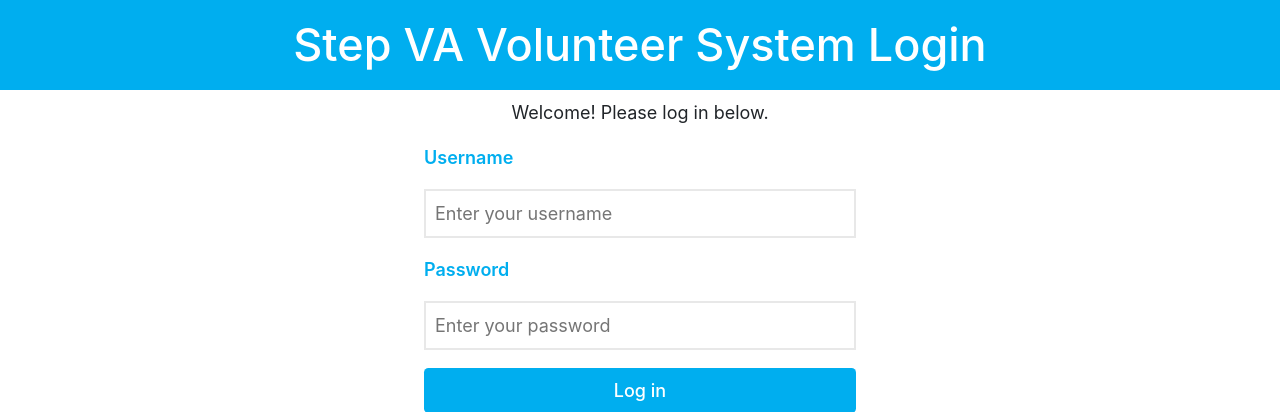
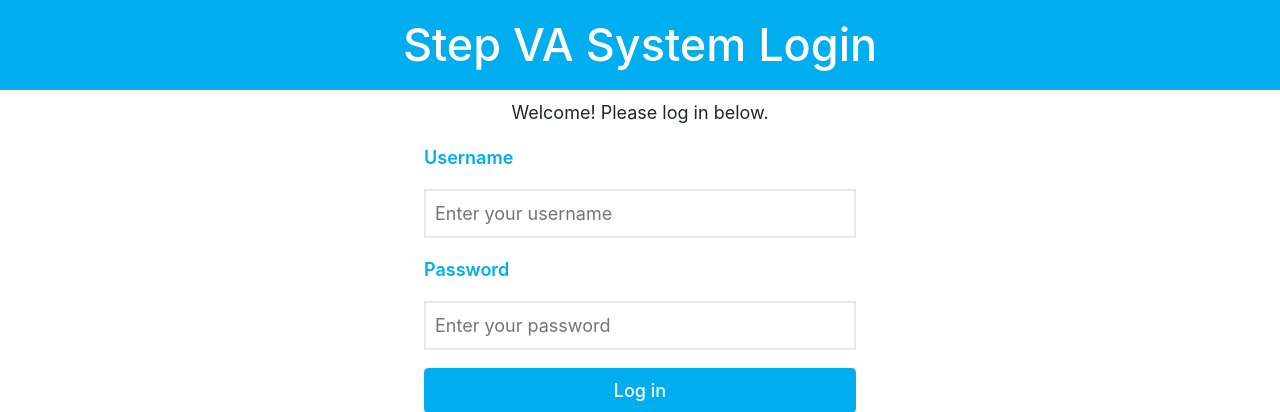
Before and after one commit to ebrenna2/StepVA2025, a PHP site: page /stepvarepo/login.php in a window 1280 px wide. Shown: the part 115-527 px from the top of the page. Run offline with PHP 8.4, Linux system fonts and the light colour scheme.

Commit message:
little login change

```diff
--- a/login.php
+++ b/login.php
@@ -44,7 +44,7 @@
 
                 // hard code root privileges
                 if ($user->get_id() == 'vmsroot') {
-                    $_SESSION['access_level'] = 3;
+                    $_SESSION['access_level'] = 4;
                     header('Location: index.php');
                 }
                 //if ($changePassword) {
@@ -70,12 +70,12 @@
 <html>
     <head>
         <?php require_once('universal.inc') ?>
-        <title>Step VA Volunteer System | Log In</title>
+        <title>Step VA System | Log In</title>
     </head>
     <body>
         <?php require_once('header.php') ?>
         <main class="login">
-            <h1>Step VA Volunteer System Login</h1>
+            <h1>Step VA System Login</h1>
             <?php if (isset($_GET['registerSuccess'])): ?>
                 <div class="happy-toast">
                     Your registration was successful! Please log in below.
```
